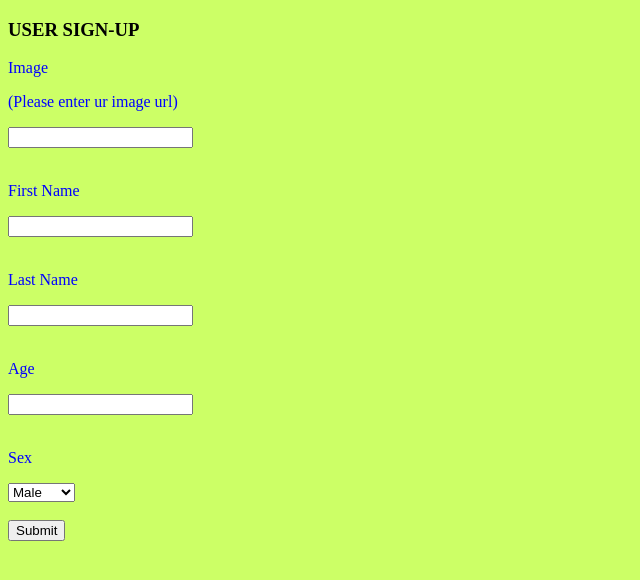
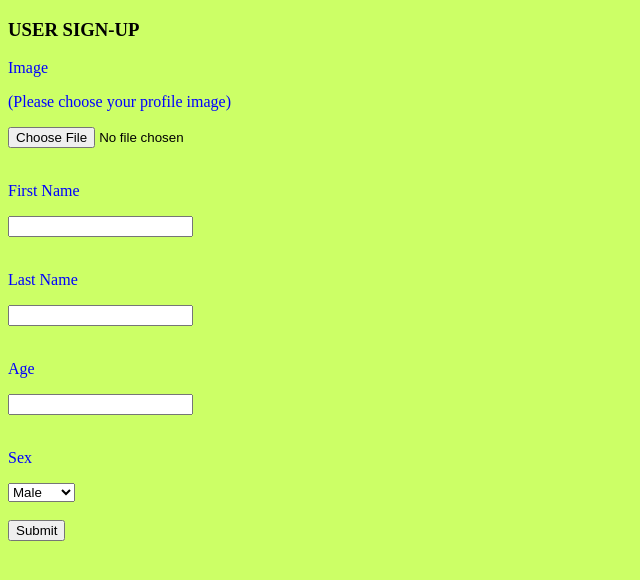
Before and after one commit to Dukiemar/info3180-project1, a Flask app: page /profile in a window 1280 px wide. Shown: the top 580 px of the page, without its empty margins (0-640 px from the left). Run offline with Flask 2, Linux system fonts and the light colour scheme; some libraries are stand-ins or nearby versions.

Commit message:
project 100% completed

```diff
--- a/app/form.py
+++ b/app/form.py
@@ -1,10 +1,10 @@
 from flask.ext.wtf import Form
-from wtforms import StringField, TextField;
+from wtforms import StringField, TextField, FileField
 from wtforms.validators import DataRequired, Required
-
+from flask_wtf.file import FileField, FileRequired
 
 class signUp(Form):
-  image=TextField('image', validators=[Required()])
+  image=FileField('image', validators=[Required()])
   firstname = TextField('firstname', validators=[Required()])
   lastname = TextField('lastname', validators=[Required()])
   age = TextField('age', validators=[Required()])
--- a/app/models.py
+++ b/app/models.py
@@ -3,11 +3,11 @@ from . import db
 
 class SignUp(db.Model):
   id = db.Column(db.Integer, primary_key=True)
-  image=db.Column(db.String(120),unique=True)
+  image=db.Column(db.String(120))
   firstname = db.Column(db.String(80), unique=True)
   lastname = db.Column(db.String(120), unique=True)
-  age=db.Column(db.String(64),unique=True)
-  sex=db.Column(db.String(64),unique=True)
+  age=db.Column(db.String(64))
+  sex=db.Column(db.String(64))
   highscore=db.Column(db.Integer)
   tdollars=db.Column(db.Integer)
 
--- a/app/templates/profiles.html
+++ b/app/templates/profiles.html
@@ -22,7 +22,7 @@
   {% for user in users %}
    <tr>
      <td>{{user.id}}</td>
-     <td>{{user.lastname}},{{user.firstname}}<td>
+     <td><a href='/profile/{{user.id}}'>{{user.lastname}},{{user.firstname}}</a><td>
    </tr>
   {% endfor %}
     </table>
--- a/app/templates/signup.html
+++ b/app/templates/signup.html
@@ -7,10 +7,10 @@
     </style></head>
   <body>
 <h3>USER SIGN-UP</h3>
-    <form action="{{url_for('profile')}}" method="POST">
+    <form action="{{url_for('profile')}}" method="POST" enctype="multipart/form-data">
       <p>Image</p>
-      <p>(Please enter ur image url)</p>
-      <input type="text" name="image">
+      <p>(Please choose your profile image)</p>
+      <input type="file" name="image"/>
       <br><br>
       <p>First Name</p>
       <input type="text" name="firstname">
--- a/app/views.py
+++ b/app/views.py
@@ -5,21 +5,23 @@ Werkzeug Documentation:  http://werkzeug.pocoo.org/documentation/
 
 This file creates your application.
 """
-
+import os
+from flask_wtf.file import FileField
+from werkzeug import secure_filename
 from app import app
-from flask import render_template, request, redirect, url_for
+from flask import render_template, request, redirect, url_for,send_file,flash
 from app import db
 from app.models import SignUp
 from flask import jsonify, session
 from .form import signUp
 import time
 
-import os
+
 ###
 # Routing for your application.
 ###
-WTF_CSRF_ENABLED = False
-#SECRET_KEY = 'dukes'
+#WTF_CSRF_ENABLED = False
+app.config['SECRET_KEY'] = "javanddukes"
 
 @app.route('/home')
 def home():
@@ -71,11 +73,16 @@ def profile():
     #import pdb;pdb.set.trace()
     if request.method == 'POST' and form.validate():
       #user=User(request.form['image'],request.form['firstname'],request.form['lastname'] ,request.form['age'], request.form['sex'])
-#     img_func = un + '_' + secure_filename(img.filename) #file_path=os.path.join(app.config['UPLOAD_FOLDER'],img_func)
-#      image.save(file_path)
-      user=SignUp(form.firstname.data, form.lastname.data, form.age.data, form.sex.data,form.image.data)
+      img=form.image.data
+      #['image']
+      #img_func = un + '_' + secure_filename(img.filename) file_path = os.path.join(app.config['UPLOAD_FOLDER'],img_func)
+      #img.save(file_path)
+      filename = secure_filename(img.filename)
+      form.image.data.save(os.path.join('app/static', filename))
+      user=SignUp(form.firstname.data, form.lastname.data, form.age.data, form.sex.data,filename)
       db.session.add(user)
       db.session.commit()
+      flash("profile successfully submitted")
     return render_template('signup.html',form=form)
 
 @app.route('/profiles',methods=['GET','POST'])
@@ -97,7 +104,7 @@ def profile_view(userid):
     return jsonify(id=prof.id, firstname=prof.fristname, lastname=prof.lastname, image=prof.image, sex=prof.sex, age=prof.age,highscore=prof.highscore,tdollars=prof.tdollars)
   else:
     user = {'id':prof.id, 'image':prof.image, 'age':prof.age, 'fname':prof.firstname, 'lname':prof.lastname, 'sex':prof.sex,'highscore':prof.highscore,'tdollars':prof.tdollars}
-    return render_template('profile.html', user=user,mytime=timeinfo())# datestr=date_to_str(usr.datejoined))
+    return render_template('profile.html', user=user,mytime=timeinfo())
 
 
 
```
Also changed, not shown: app/templates/profile.html (+7 -3 lines), app/static/image2.jpg (added), app/static/pic2.jpg (added), app/static/profilepic.jpg (added), 3 other files.
